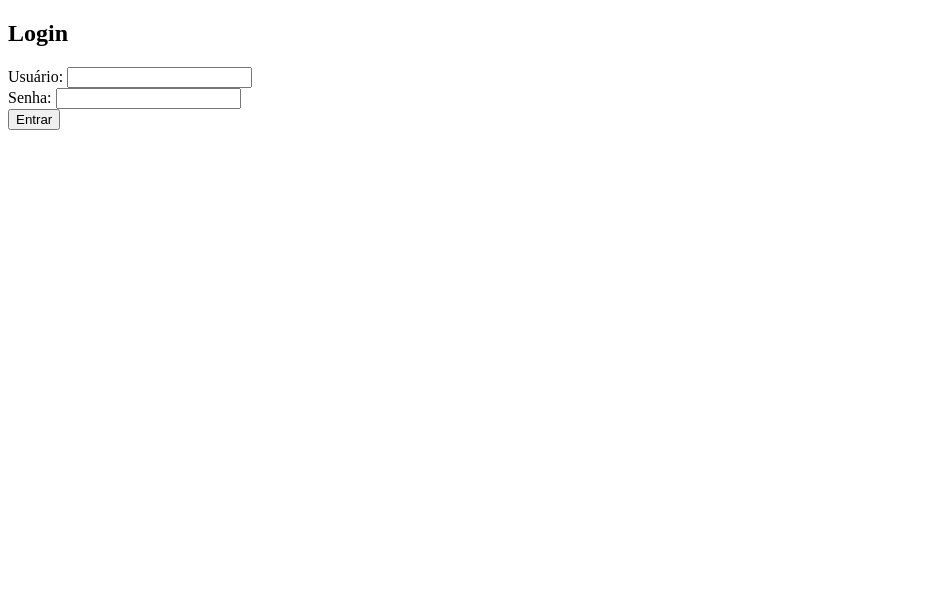
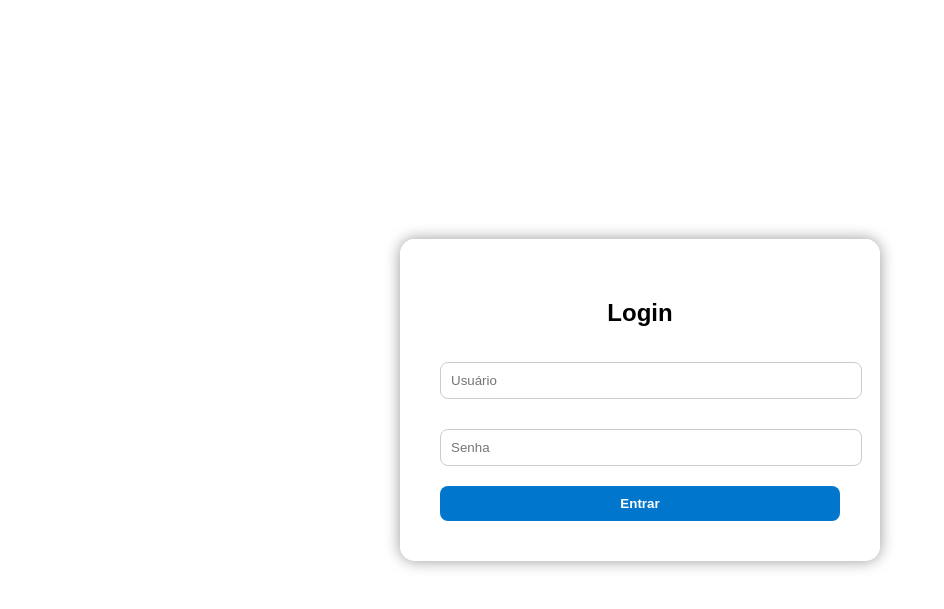
Before and after one commit to BrendoRicardo/SGI-PerdasMEtro, a Flask app: page / in a window 1280 px wide. Shown: the top 609 px of the page, without its empty margins (0-944 px from the left). Run offline with Flask 3, Linux system fonts and the light colour scheme.

Commit message:
Update login.html

```diff
--- a/templates/login.html
+++ b/templates/login.html
@@ -1,19 +1,85 @@
 <!DOCTYPE html>
-<html>
+<html lang="pt-br">
 <head>
+    <meta charset="UTF-8">
     <title>Login</title>
+    <style>
+        html, body {
+            height: 100%;
+            margin: 0;
+            padding: 0;
+            overflow: hidden;
+            font-family: Arial, sans-serif;
+        }
+
+        body {
+            background-image: url(/static/CAPA.png);
+            background-size: contain;
+            background-repeat: no-repeat;
+            background-position: center;
+        }
+
+        .container {
+            display: flex;
+            justify-content: center;
+            align-items: center;
+            height: 100vh;
+        }
+
+        .login-box {
+            background-color: rgba(255, 255, 255, 0.9);
+            padding: 40px;
+            border-radius: 15px;
+            box-shadow: 0 0 15px rgba(0, 0, 0, 0.4);
+            text-align: center;
+            max-width: 400px;
+            width: 90%;
+        }
+
+        input[type="text"],
+        input[type="password"] {
+            width: 100%;
+            padding: 10px;
+            margin-top: 10px;
+            margin-bottom: 20px;
+            border: 1px solid #ccc;
+            border-radius: 8px;
+        }
+
+        input[type="submit"] {
+            width: 100%;
+            padding: 10px;
+            background-color: #0077cc;
+            color: white;
+            border: none;
+            border-radius: 8px;
+            cursor: pointer;
+            font-weight: bold;
+        }
+
+        .erro {
+            color: red;
+            margin-bottom: 15px;
+        }
+
+        h2 {
+            margin-bottom: 25px;
+        }
+    </style>
 </head>
 <body>
-    <h2>Login</h2>
-    {% if erro %}
-        <p style="color:red;">{{ erro }}</p>
-    {% endif %}
-    <form method="post">
-        <label>Usuário:</label>
-        <input type="text" name="usuario" required><br>
-        <label>Senha:</label>
-        <input type="password" name="senha" required><br>
-        <button type="submit">Entrar</button>
-    </form>
+    <div class="container">
+        <div class="login-box">
+            <h2>Login</h2>
+            {% if erro %}
+                <div class="erro">{{ erro }}</div>
+            {% endif %}
+            <form method="post">
+                <input type="text" name="usuario" placeholder="Usuário" required>
+                <input type="password" name="senha" placeholder="Senha" required>
+                <input type="submit" value="Entrar">
+            </form>
+        </div>
+    </div>
 </body>
 </html>
```
